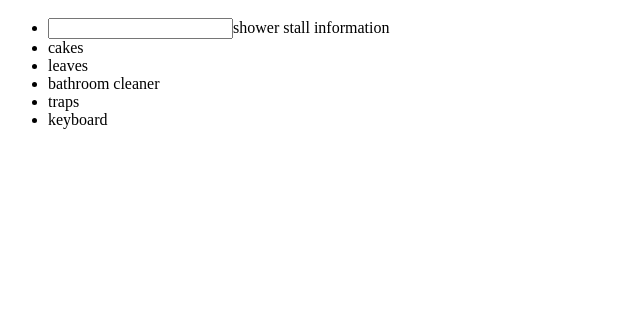
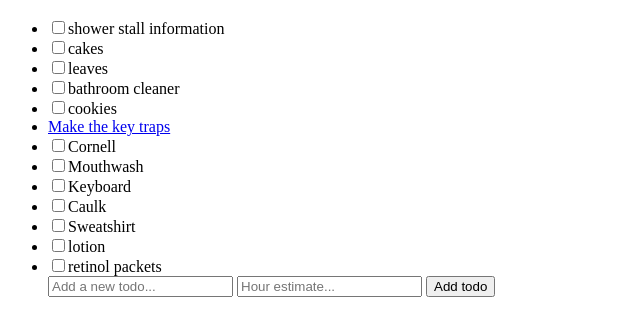
Before and after one commit to BHorner1/todo_app_front_end, a plain HTML site: page index.html in a window 1280 px wide. Shown: the part 48-384 px from the top of the page, without its empty margins (0-640 px from the left). Drawn offline with Linux system fonts and the light colour scheme.

Commit message:
I have made a link between index and show!

```diff
--- a/index.html
+++ b/index.html
@@ -7,19 +7,30 @@
 
 <body>
 
-    <h1>Here is my to do list</h1
-    >
+    <h1>Here is my to do list</h1>
    <ul>
-   <li><input type=“checkbox”>shower stall information</li>
-   <li>cakes</li>
-   <li>leaves</li>
-   <li>bathroom cleaner</li>
-   <li>traps</li>
-   <li>keyboard</li>
-   </ul>
+   <li><input type="checkbox">shower stall information</li>
+   <li><input type="checkbox">cakes</li>
+    <li><input type="checkbox">leaves</li>
+   <li><input type="checkbox">bathroom cleaner</li>
+   <li><input type="checkbox">cookies
+   <li><a href="show.html">Make the key traps</a></li>
+   <li><input type="checkbox">Cornell</li>
+   <li><input type="checkbox">Mouthwash</li>
+   <li><input type="checkbox">Keyboard</li>
+   <li><input type="checkbox">Caulk</li>
+   <li><input type="checkbox">Sweatshirt</li>
+   <li><input type="checkbox">lotion</li>
+   <li><input type="checkbox">retinol packets</li>
 
+    <input type="text" placeholder="Add a new todo...">
+    <input type=number" placeholder="Hour estimate...">
+    <input type ="submit" value="Add todo">
+    </body>
+    <html>
 
+    </ul>
 
-</body>
+   </body>
 
 </html>
```
Also changed, not shown: show.html (+15 -0 lines).
